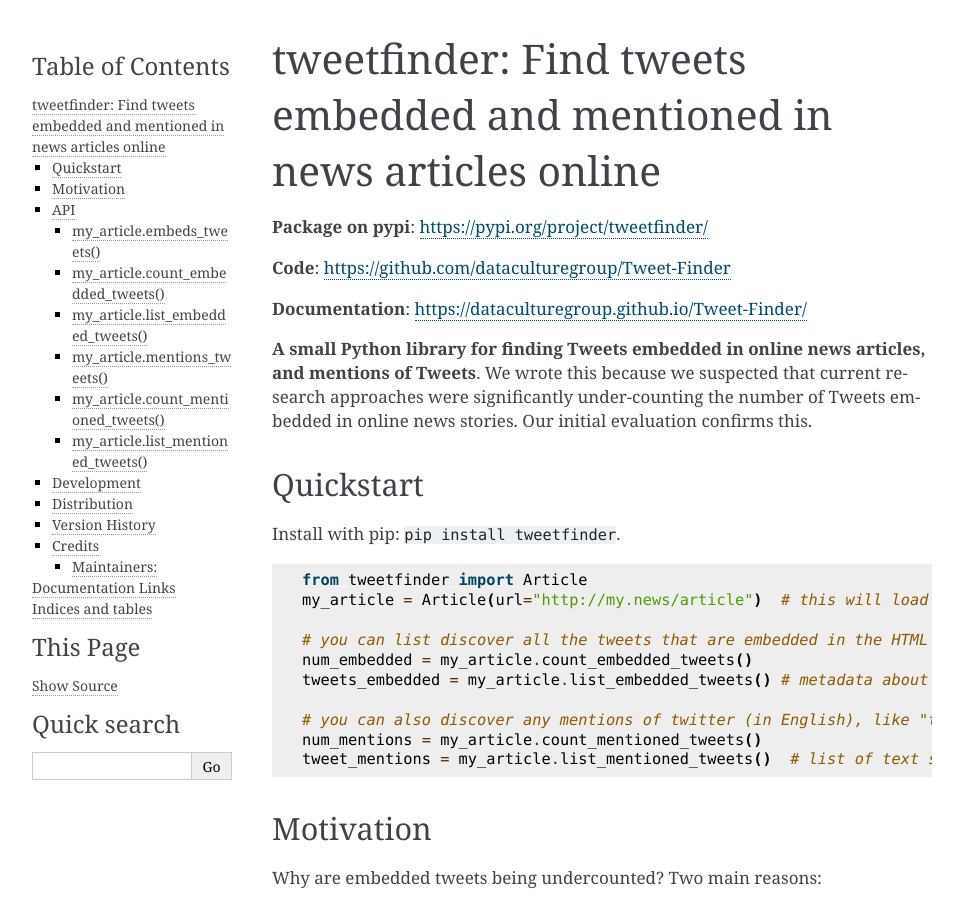
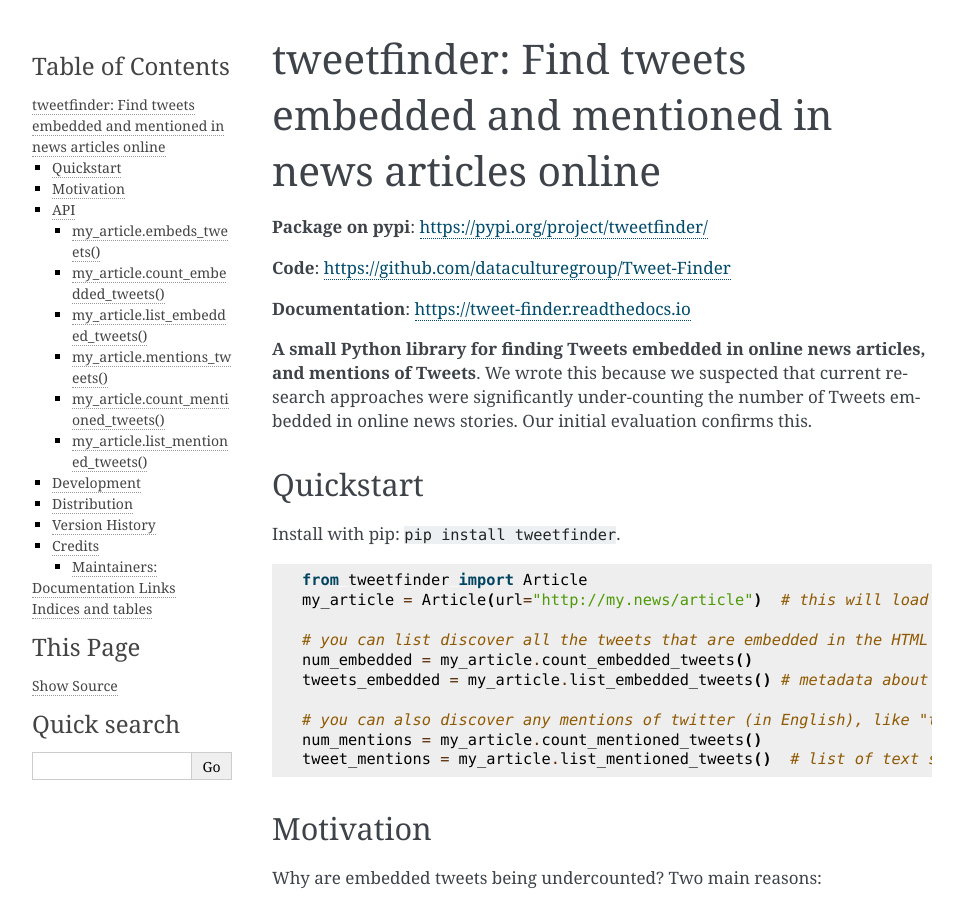
Before and after one commit to dataculturegroup/Tweet-Finder, a Sphinx documentation site: the page built from docs/source/index.rst, in a window 1280 px wide and 900 px high. Shown: the whole window, without its empty margins (148-1111 px from the left). Built offline with Sphinx 7.4.7, drawn with Linux system fonts in a browser that asks for light colours; some of the changed lines change nothing that is shown; some of the changed text lies outside the part shown.

Commit message:
docs update

```diff
--- a/docs/source/index.rst
+++ b/docs/source/index.rst
@@ -5,7 +5,7 @@
 
 **Code**: https://github.com/dataculturegroup/Tweet-Finder
 
-**Documentation**: https://dataculturegroup.github.io/Tweet-Finder/
+**Documentation**: https://tweet-finder.readthedocs.io
 
 **A small Python library for finding Tweets embedded in online news
 articles, and mentions of Tweets**. We wrote this because we suspected
@@ -157,6 +157,7 @@
 Version History
 ---------------
 
+-  **v0.2.0**: better documentation
 -  **v0.1.0**: initial release for testing
 
 Credits
```
